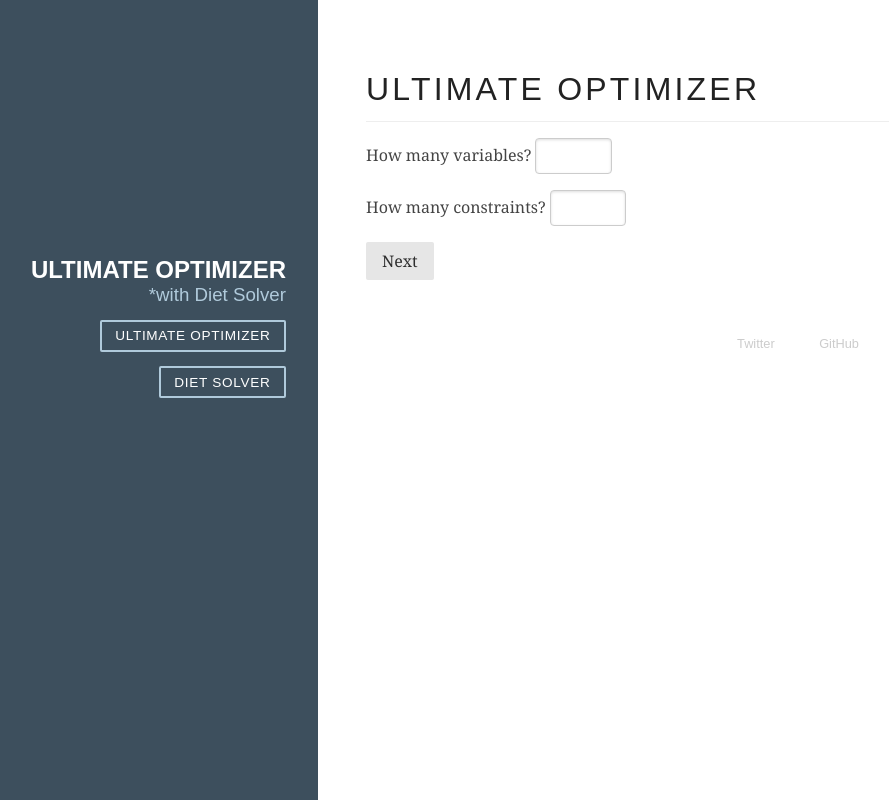
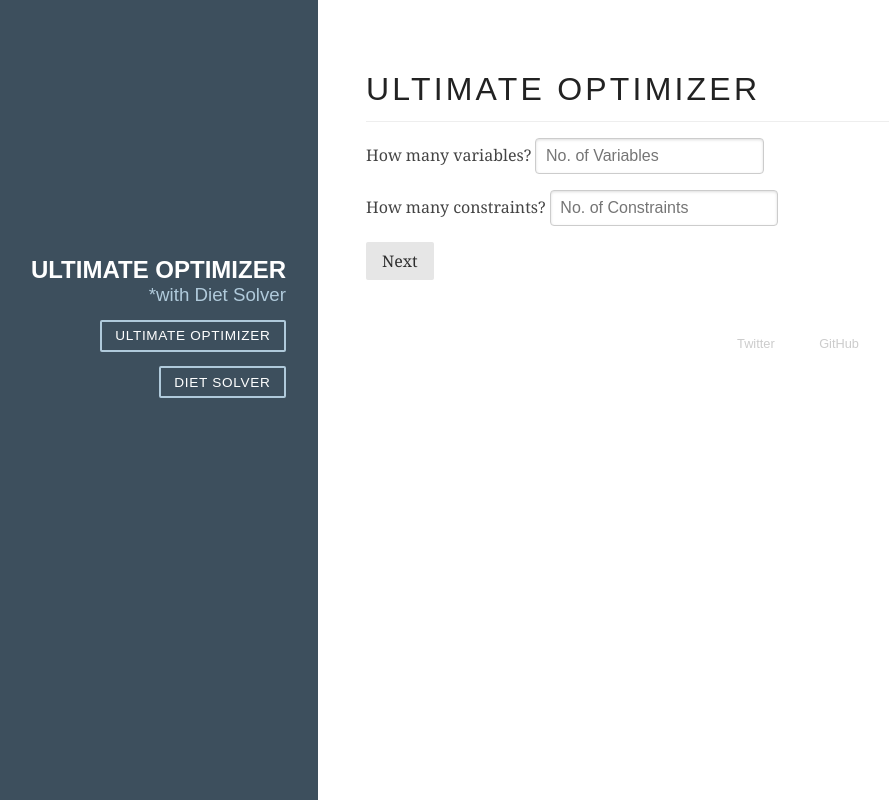
Before and after one commit to carlokohan/diet-optimizer, a plain HTML site: page index.html in a window 1280 px wide. Shown: the whole page, without its empty margins (2-891 px from the left). Drawn offline with Linux system fonts and the light colour scheme; a script that the page names is missing.

Commit message:
some mods

```diff
--- a/index.html
+++ b/index.html
@@ -63,11 +63,11 @@
 	                    	<form class="pure-form">
 		                        <p id="variables">
 		                            How many variables?
-		                            <input type="number" max=10 min=1 id="nVars"/>
+		                            <input type="number"  min=1 id="nVars" placeholder="No. of Variables"/>
 		                        </p>
 		                        <p>
 		                            How many constraints?
-		                            <input type="number" max=10 min=1 id="nCons"/>
+		                            <input type="number" min=1 id="nCons" placeholder="No. of Constraints"/>
 		                        </p>
 
 		                    </form>
```
Also changed, not shown: 2 other files.
